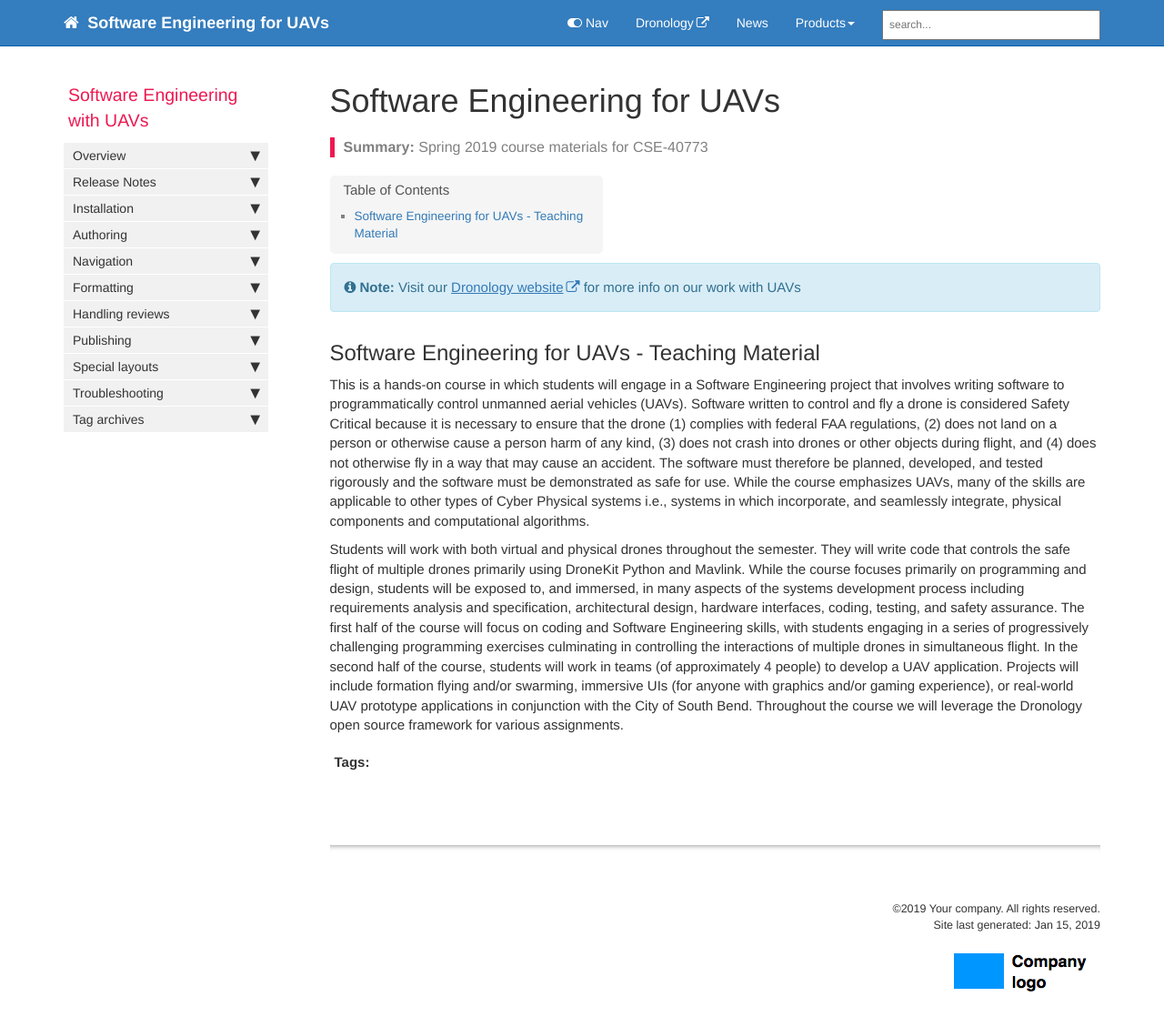
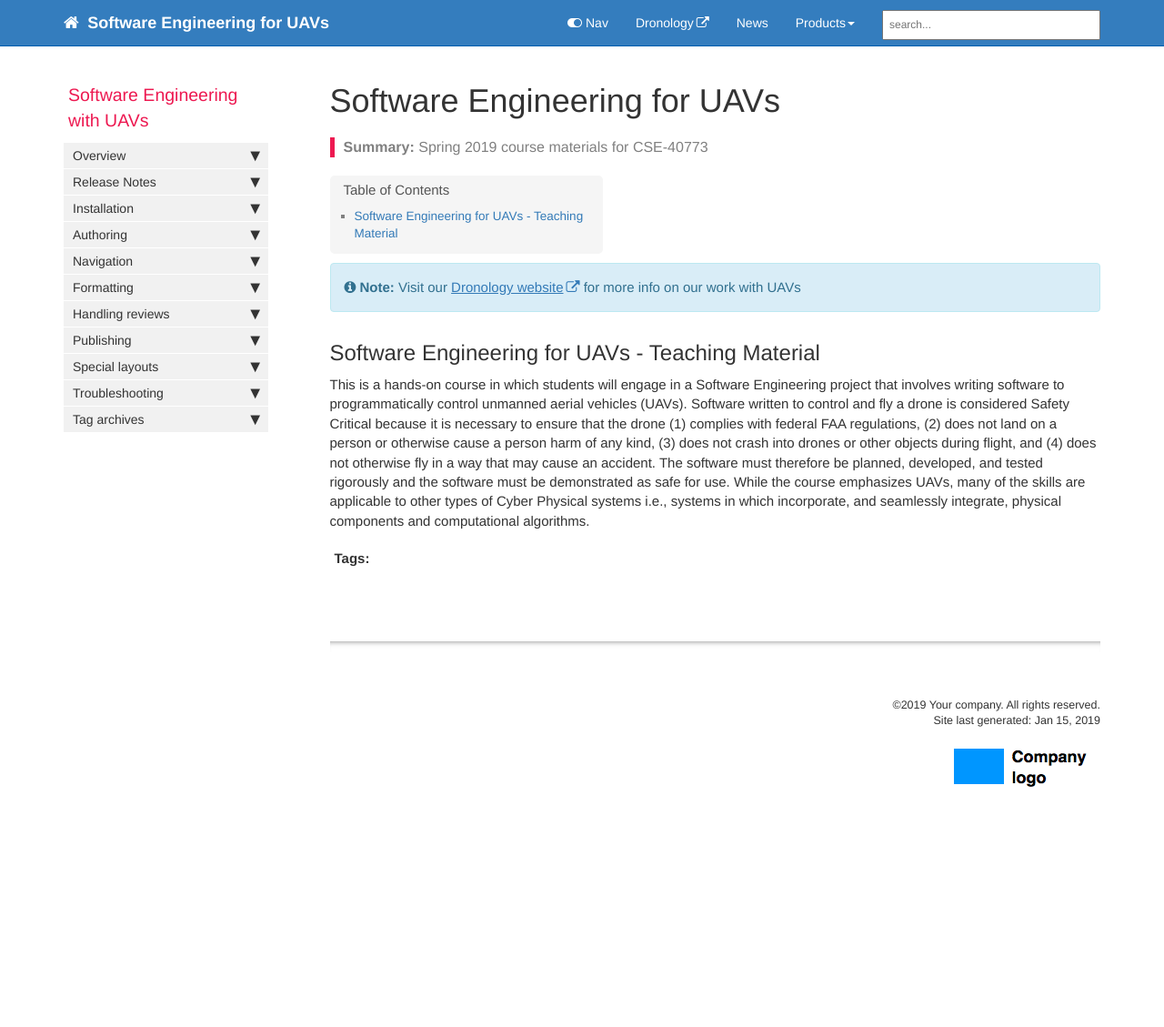
Before and after one commit to SAREC-Lab/sedrones, a Jekyll site: the page built from index.md, in a window 1280 px wide and 1166 px high. Shown: the top 1129 px of the window at 91% size. Built offline with Jekyll 4.4.1, drawn with Linux system fonts in a browser that asks for light colours; nearby versions of some CDN libraries; comment, search, counter and statistics services are not loaded.

Commit message:
Update index.md

```diff
--- a/index.md
+++ b/index.md
@@ -12,5 +12,3 @@ summary: Spring 2019 course materials for CSE-40773
 ## Software Engineering for UAVs - Teaching Material
 
 This is a hands-on course in which students will engage in a Software Engineering project that involves writing software  to programmatically control unmanned aerial vehicles (UAVs). Software written to control and fly a drone is considered Safety Critical because it is necessary to ensure that the drone (1) complies with federal FAA regulations, (2) does not land on a person or otherwise cause a person harm of any kind, (3) does not crash into drones or other objects during flight, and (4) does not otherwise fly in a way that may cause an accident. The software must therefore be planned, developed, and tested rigorously and the software must be demonstrated as safe for use.   While the course emphasizes UAVs, many of the skills are applicable to other types of Cyber Physical systems i.e., systems in which incorporate, and seamlessly integrate, physical components and computational algorithms.
-
-Students will work with both virtual and physical drones throughout the semester. They will write code that controls the safe flight of multiple drones primarily using DroneKit Python and Mavlink.   While the course focuses primarily on programming and design, students will be exposed to, and immersed, in many aspects of the systems development process including requirements analysis and specification, architectural design, hardware interfaces, coding, testing, and safety assurance.  The first half of the course will focus on coding and Software Engineering skills,  with students engaging in a series of progressively challenging programming exercises culminating in controlling the interactions of multiple drones in simultaneous flight.  In the second half of the course, students will work in teams (of approximately 4 people) to develop a UAV application.   Projects will include formation flying and/or swarming,  immersive UIs (for anyone with graphics and/or gaming experience), or real-world UAV prototype applications in conjunction with the City of South Bend.  Throughout the course we will leverage the Dronology open source framework for various assignments.
```
